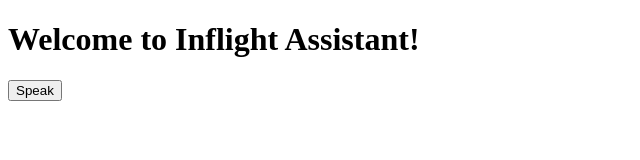
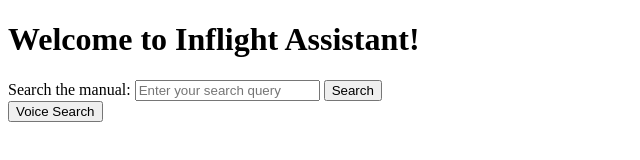
Before and after one commit to InflightInstitute/Inflight-Assistant, a plain HTML site: page index.html in a window 1280 px wide. Shown: the whole page, without its empty margins (0-640 px from the left). Drawn offline with Linux system fonts and the light colour scheme.

Commit message:
Update index.html

```diff
--- a/index.html
+++ b/index.html
@@ -7,8 +7,17 @@
 </head>
 <body>
     <h1>Welcome to Inflight Assistant!</h1>
-    <button onclick="speak('Hello, welcome to Inflight Assistant!')">Speak</button>
 
-    <script src="script.js"></script>
+    <!-- Search form -->
+    <form action="/search" method="get">
+        <label for="query">Search the manual:</label>
+        <input type="text" id="query" name="query" placeholder="Enter your search query">
+        <button type="submit">Search</button>
+    </form>
+
+    <!-- Voice search button -->
+    <form action="/voice-search" method="get">
+        <button type="submit">Voice Search</button>
+    </form>
 </body>
 </html>
```
